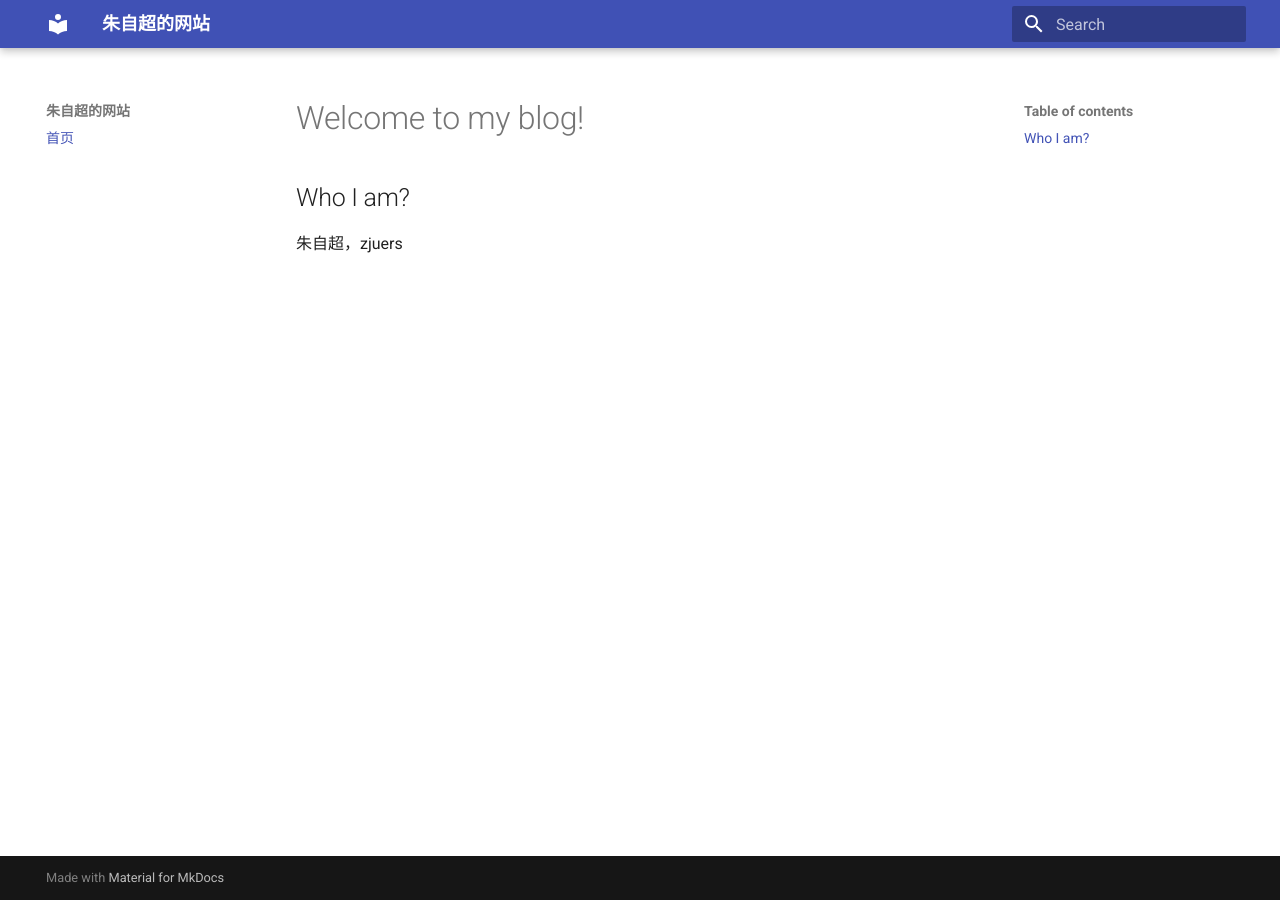
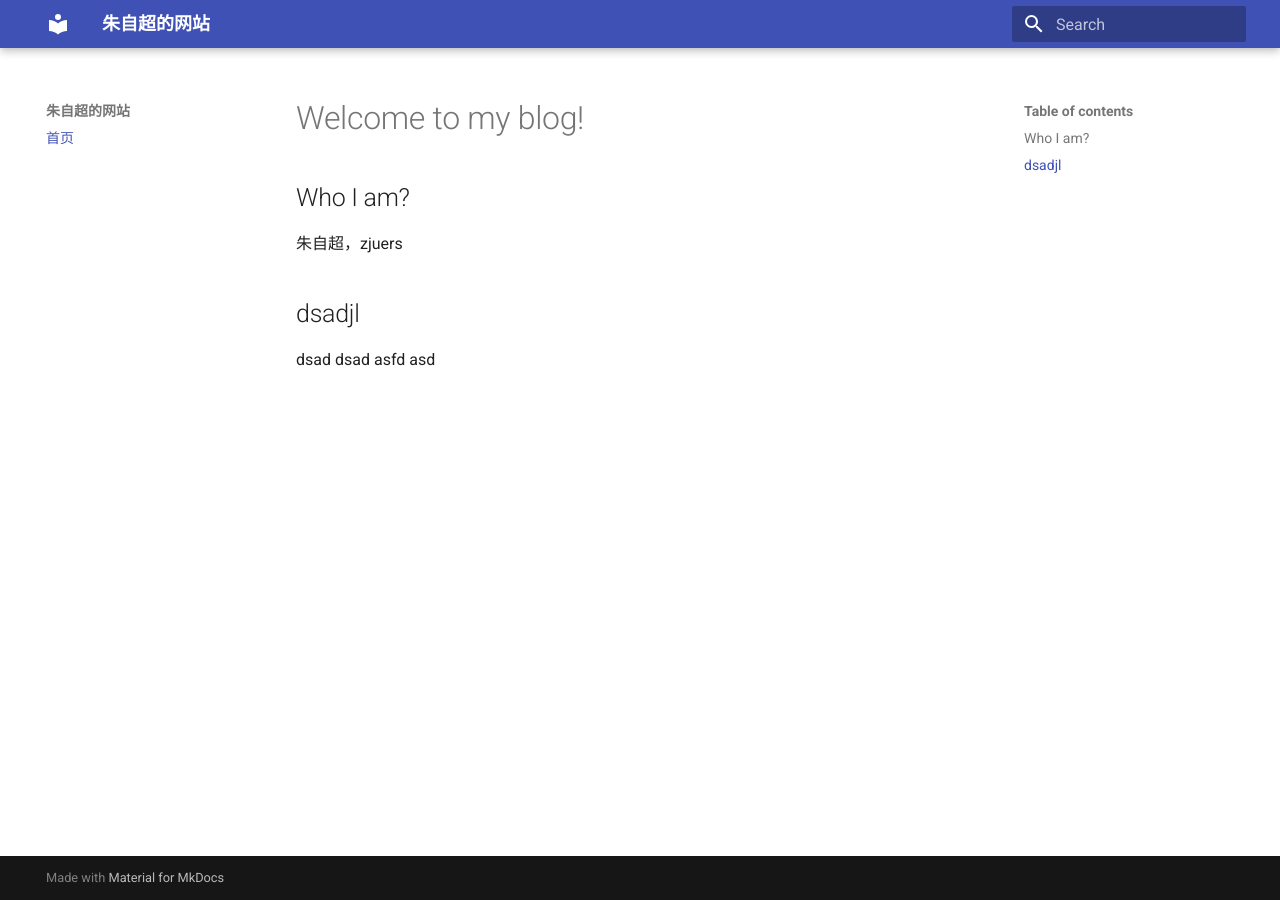
Before and after one commit to ZichaoZhu/zichaozhu.github.io, an MkDocs documentation site: the page built from docs/index.md, in a window 1280 px wide. Built offline with MkDocs 1.6.1 and Material for MkDocs 9.7.7, drawn with Linux system fonts in a browser that asks for light colours.

Commit message:
首次创建网站

```diff
--- a/docs/index.md
+++ b/docs/index.md
@@ -1,3 +1,9 @@
 # Welcome to my blog!
 ## Who I am?
 朱自超，zjuers
+
+## dsadjl
+dsad
+dsad
+asfd
+asd
```
